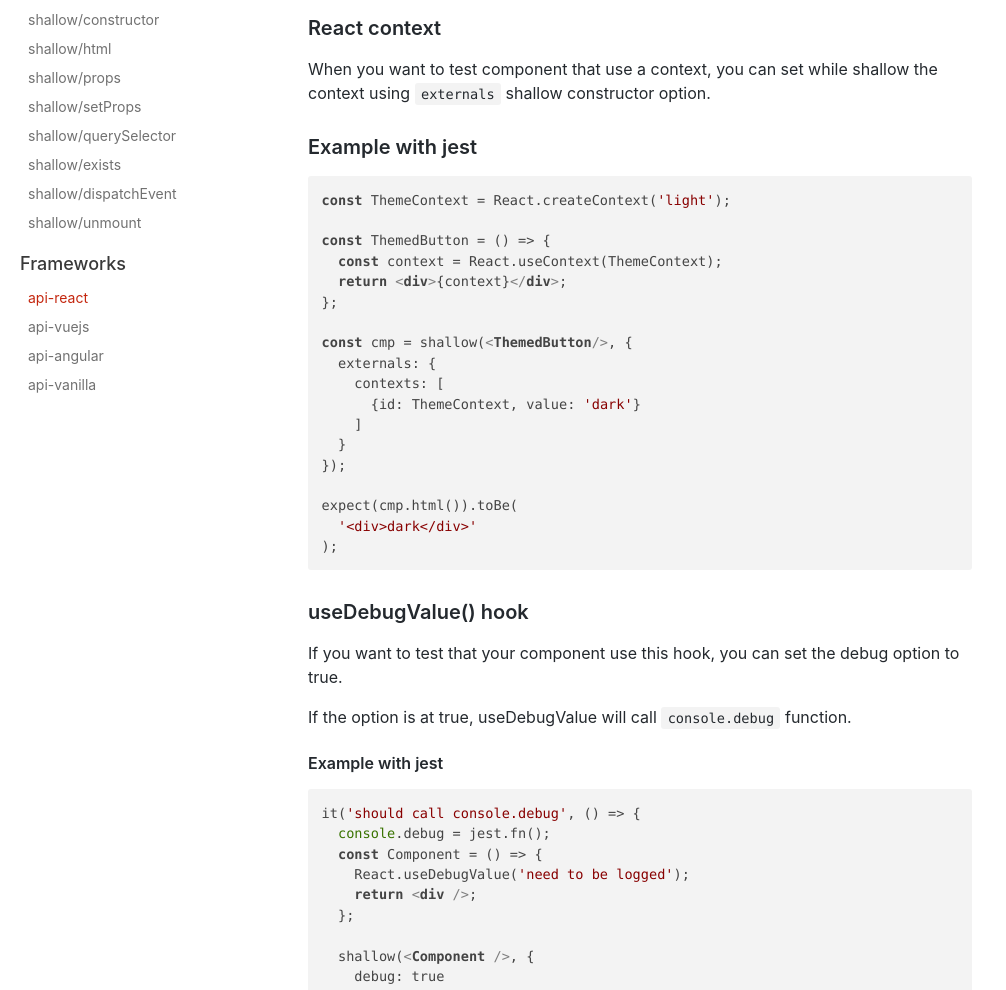
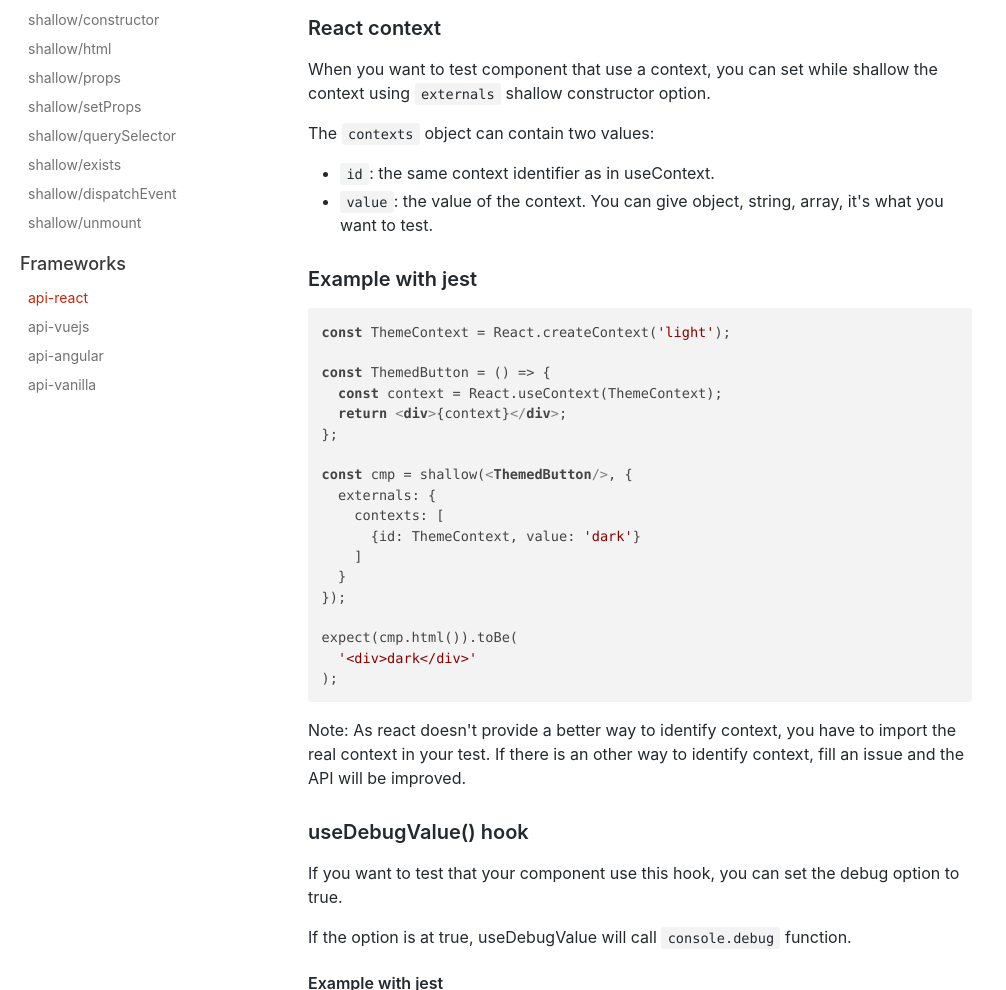
Before and after one commit to FBerthelot/component-test-utils, a plain HTML site: page docs/api-react.html in a window 1280 px wide. Shown: the part 226-1216 px from the top of the page, without its empty margins (0-1006 px from the left). Drawn offline with nearby package versions, Linux system fonts and the light colour scheme.

Commit message:
[skip ci]
Deploy website version based on 7b2818ea639e1488fed7ea685530c32413457222

```diff
--- a/docs/api-react.html
+++ b/docs/api-react.html
@@ -57,6 +57,11 @@
         </script></nav></div><div class="container mainContainer docsContainer"><div class="wrapper"><div class="post"><header class="postHeader"><h1 id="__docusaurus" class="postHeaderTitle">api-react</h1></header><article><div><span><h2><a class="anchor" aria-hidden="true" id="react-specialty"></a><a href="#react-specialty" aria-hidden="true" class="hash-link"><svg class="hash-link-icon" aria-hidden="true" height="16" version="1.1" viewBox="0 0 16 16" width="16"><path fill-rule="evenodd" d="M4 9h1v1H4c-1.5 0-3-1.69-3-3.5S2.55 3 4 3h4c1.45 0 3 1.69 3 3.5 0 1.41-.91 2.72-2 3.25V8.59c.58-.45 1-1.27 1-2.09C10 5.22 8.98 4 8 4H4c-.98 0-2 1.22-2 2.5S3 9 4 9zm9-3h-1v1h1c1 0 2 1.22 2 2.5S13.98 12 13 12H9c-.98 0-2-1.22-2-2.5 0-.83.42-1.64 1-2.09V6.25c-1.09.53-2 1.84-2 3.25C6 11.31 7.55 13 9 13h4c1.45 0 3-1.69 3-3.5S14.5 6 13 6z"></path></svg></a>React specialty</h2>
 <h3><a class="anchor" aria-hidden="true" id="react-context"></a><a href="#react-context" aria-hidden="true" class="hash-link"><svg class="hash-link-icon" aria-hidden="true" height="16" version="1.1" viewBox="0 0 16 16" width="16"><path fill-rule="evenodd" d="M4 9h1v1H4c-1.5 0-3-1.69-3-3.5S2.55 3 4 3h4c1.45 0 3 1.69 3 3.5 0 1.41-.91 2.72-2 3.25V8.59c.58-.45 1-1.27 1-2.09C10 5.22 8.98 4 8 4H4c-.98 0-2 1.22-2 2.5S3 9 4 9zm9-3h-1v1h1c1 0 2 1.22 2 2.5S13.98 12 13 12H9c-.98 0-2-1.22-2-2.5 0-.83.42-1.64 1-2.09V6.25c-1.09.53-2 1.84-2 3.25C6 11.31 7.55 13 9 13h4c1.45 0 3-1.69 3-3.5S14.5 6 13 6z"></path></svg></a>React context</h3>
 <p>When you want to test component that use a context, you can set while shallow the context using <code>externals</code> shallow constructor option.</p>
+<p>The <code>contexts</code> object can contain two values:</p>
+<ul>
+<li><code>id</code>: the same context identifier as in useContext.</li>
+<li><code>value</code>: the value of the context. You can give object, string, array, it's what you want to test.</li>
+</ul>
 <h3><a class="anchor" aria-hidden="true" id="example-with-jest"></a><a href="#example-with-jest" aria-hidden="true" class="hash-link"><svg class="hash-link-icon" aria-hidden="true" height="16" version="1.1" viewBox="0 0 16 16" width="16"><path fill-rule="evenodd" d="M4 9h1v1H4c-1.5 0-3-1.69-3-3.5S2.55 3 4 3h4c1.45 0 3 1.69 3 3.5 0 1.41-.91 2.72-2 3.25V8.59c.58-.45 1-1.27 1-2.09C10 5.22 8.98 4 8 4H4c-.98 0-2 1.22-2 2.5S3 9 4 9zm9-3h-1v1h1c1 0 2 1.22 2 2.5S13.98 12 13 12H9c-.98 0-2-1.22-2-2.5 0-.83.42-1.64 1-2.09V6.25c-1.09.53-2 1.84-2 3.25C6 11.31 7.55 13 9 13h4c1.45 0 3-1.69 3-3.5S14.5 6 13 6z"></path></svg></a>Example with jest</h3>
 <pre><code class="hljs css language-jsx"><span class="hljs-keyword">const</span> ThemeContext = React.createContext(<span class="hljs-string">'light'</span>);
 
@@ -77,6 +82,7 @@ expect(cmp.html()).toBe(
   <span class="hljs-string">'&lt;div&gt;dark&lt;/div&gt;'</span>
 );
 </code></pre>
+<p>Note: As react doesn't provide a better way to identify context, you have to import the real context in your test. If there is an other way to identify context, fill an issue and the API will be improved.</p>
 <h3><a class="anchor" aria-hidden="true" id="usedebugvalue-hook"></a><a href="#usedebugvalue-hook" aria-hidden="true" class="hash-link"><svg class="hash-link-icon" aria-hidden="true" height="16" version="1.1" viewBox="0 0 16 16" width="16"><path fill-rule="evenodd" d="M4 9h1v1H4c-1.5 0-3-1.69-3-3.5S2.55 3 4 3h4c1.45 0 3 1.69 3 3.5 0 1.41-.91 2.72-2 3.25V8.59c.58-.45 1-1.27 1-2.09C10 5.22 8.98 4 8 4H4c-.98 0-2 1.22-2 2.5S3 9 4 9zm9-3h-1v1h1c1 0 2 1.22 2 2.5S13.98 12 13 12H9c-.98 0-2-1.22-2-2.5 0-.83.42-1.64 1-2.09V6.25c-1.09.53-2 1.84-2 3.25C6 11.31 7.55 13 9 13h4c1.45 0 3-1.69 3-3.5S14.5 6 13 6z"></path></svg></a>useDebugValue() hook</h3>
 <p>If you want to test that your component use this hook, you can set the debug option to true.</p>
 <p>If the option is at true, useDebugValue will call <code>console.debug</code> function.</p>
```
Also changed, not shown: docs/api-react/index.html (+6 -0 lines).
